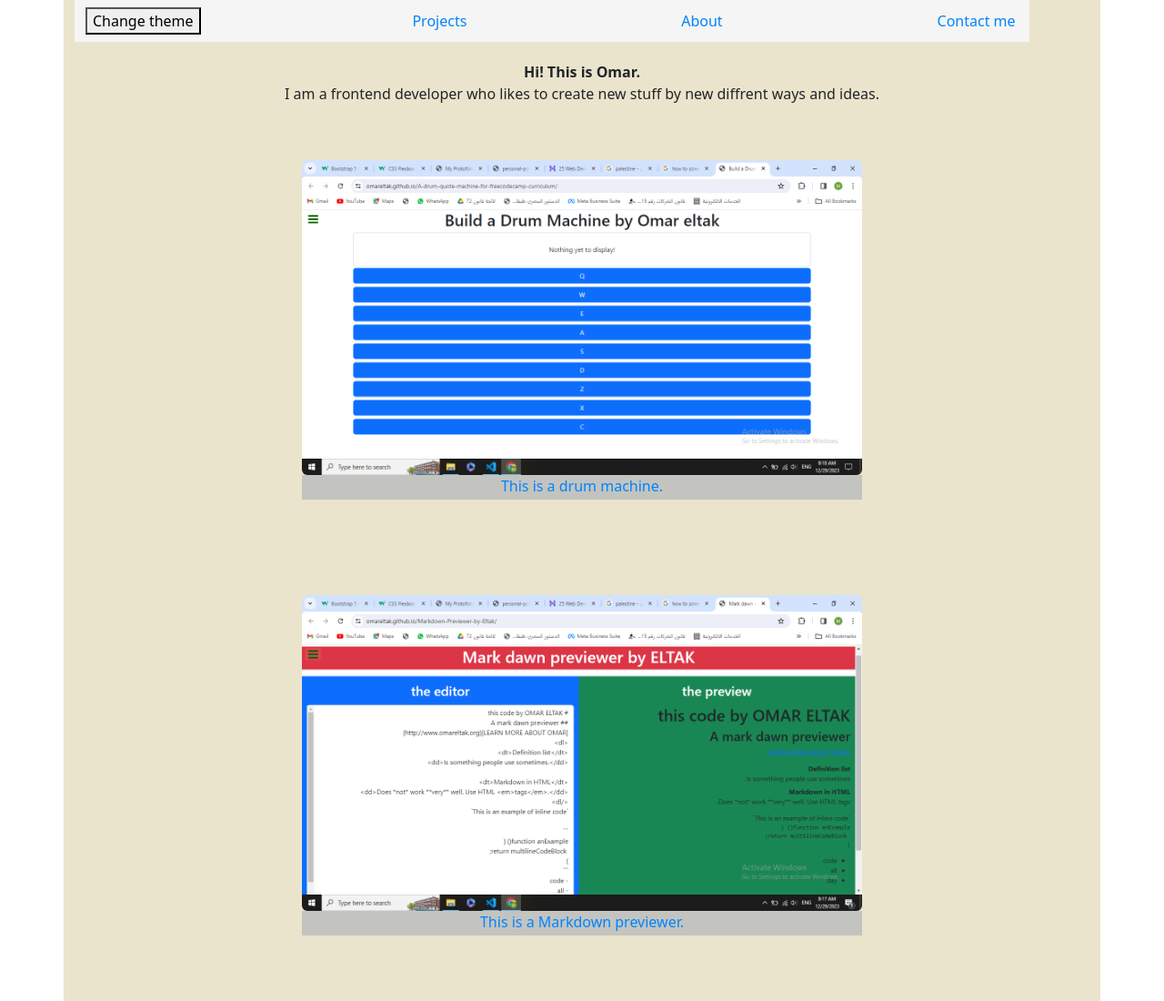
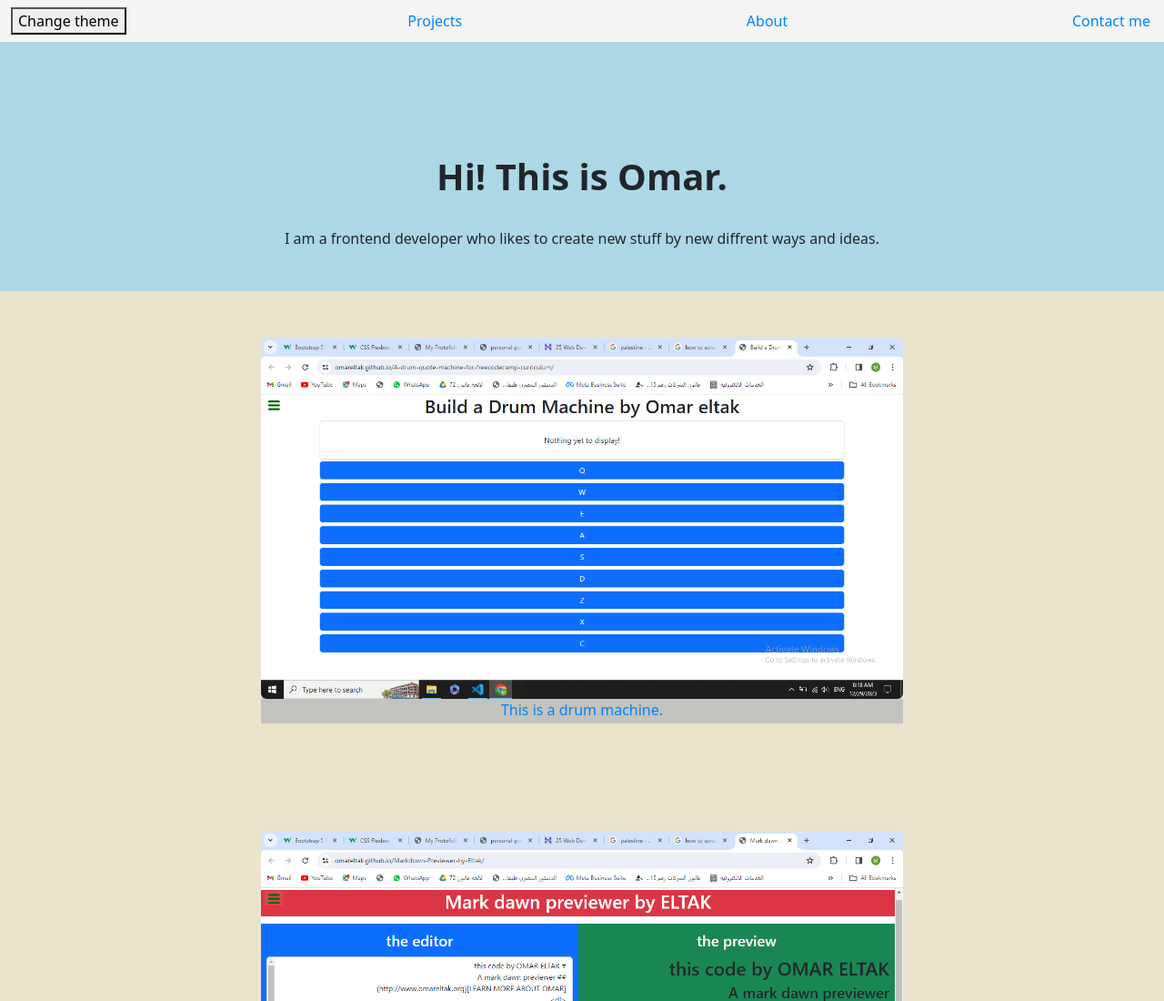
Before and after one commit to OmarEltak/first-cv, a plain HTML site: page index.html in a window 1280 px wide. Shown: the top 1100 px of the page at 91% size. Drawn offline with nearby package versions, Linux system fonts and the light colour scheme.

Commit message:
Update index.html

```diff
--- a/index.html
+++ b/index.html
@@ -10,10 +10,6 @@
     <link href="https://cdn.jsdelivr.net/npm/bootstrap@5.2.3/dist/css/bootstrap.min.css" rel="stylesheet" integrity="sha384-rbsA2VBKQhggwzxH7pPCaAqO46MgnOM80zW1RWuH61DGLwZJEdK2Kadq2F9CUG65" crossorigin="anonymous" />
 </head>
 <style>
-    .navbar {
-        background-color: whitesmoke;
-    }
-
     a:link {
         color: #0084ff;
         text-decoration: none;
@@ -35,7 +31,6 @@
     }
 
     .flx-container {
-        display: flex;
         flex-direction: column;
     }
 
@@ -53,13 +48,6 @@
 
     .project-4 {
         padding: 4%;
-    }
-
-    .navbar {
-        display: block;
-        position: fixed;
-        width: 82%;
-        top: 0;
     }
 
     .some-text {
@@ -92,9 +80,16 @@
         background-color: rgb(168, 165, 165);
     }
 
-    .container {
+    .body {
         background-color: rgb(235, 228, 204);
-        width: 95%;
+    }
+
+    .navbar {
+        display: block;
+        position: fixed;
+        width: 100%;
+        top: 0;
+        background-color: whitesmoke;
     }
 
     .my-accounts {
@@ -115,15 +110,23 @@
         ;
     }
 
-    .intro {
-        padding-top: 6%;
+    .first-intro {
+        padding-top: 12%;
+        padding-bottom: 30px;
+        background-color: lightblue;
+    }
+
+    @media only screen and (max-width: 399px) {
+        .intro {
+            padding-top: 2.5cm;
+        }
     }
 </style>
 
 
 <body>
 
-    <div id="container" class="container">
+    <div id="container" class="body">
         <div class="navbar">
             <div class="container-fluid">
                 <button id="toggle" onclick=" showAlert()">Change theme</button>
@@ -140,7 +143,7 @@
         </div>
         <div class="first-intro text-center">
             <p class="intro">
-                <span class="fw-bold"> Hi! This is Omar.</span><br /> I am a frontend developer who likes to create new stuff by new diffrent ways and ideas.
+                <h1><span class="fw-bold"> Hi! This is Omar.</span></h1><br /> I am a frontend developer who likes to create new stuff by new diffrent ways and ideas.
             </p>
         </div>
 
```
